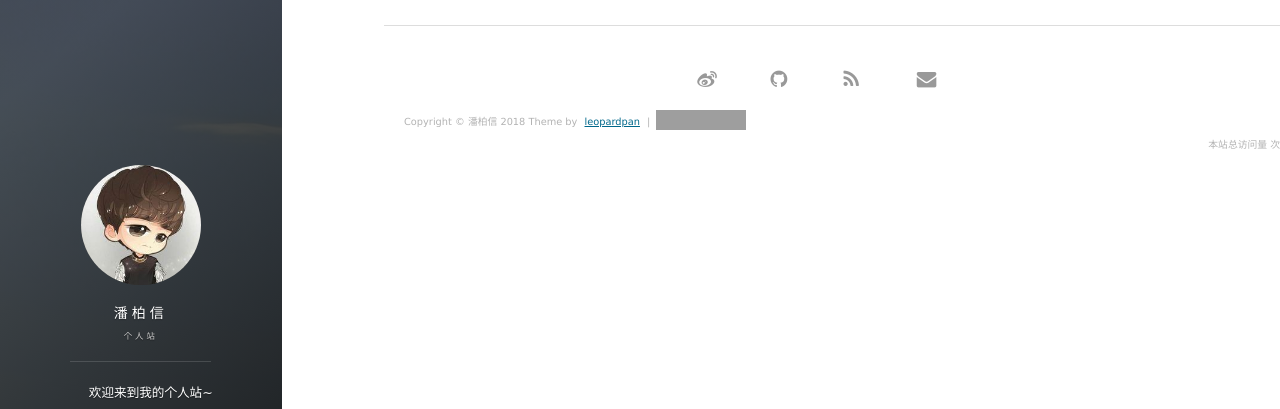
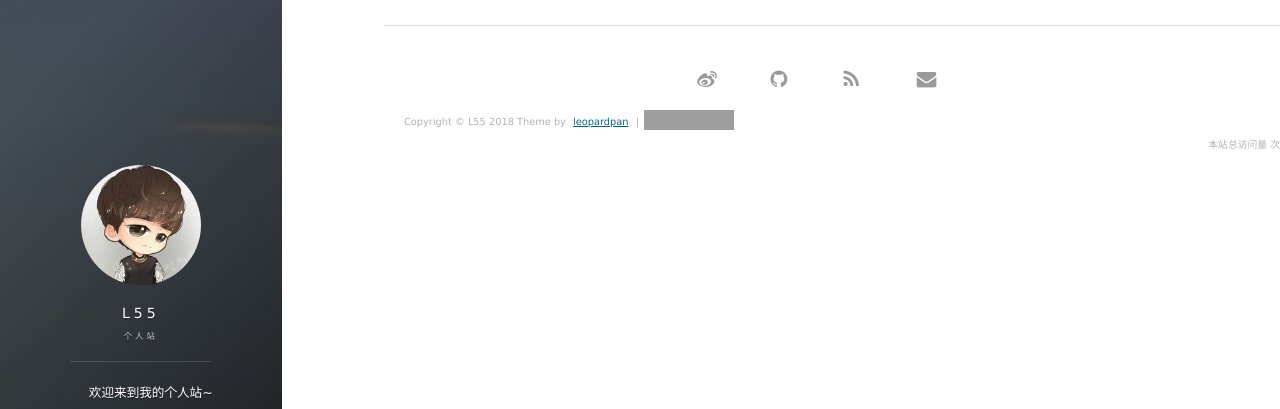
Before and after one commit to ywhlqm/L55J.github.io, a Jekyll site: the page built from archive.html, in a window 1280 px wide. Shown: the part 123-532 px from the top of the page. Built offline with Jekyll 4.4.1, drawn with Linux system fonts in a browser that asks for light colours; nearby versions of some CDN libraries; comment, search, counter and statistics services are not loaded; grey boxes are pictures that could not be loaded.

Commit message:
Update _config.yml

```diff
--- a/_config.yml
+++ b/_config.yml
@@ -1,5 +1,5 @@
 # Basic
-title: 潘柏信
+title: L55
 subtitle: 个人站
 description: 欢迎来到我的个人站~
 # 头像里面的标题
```
